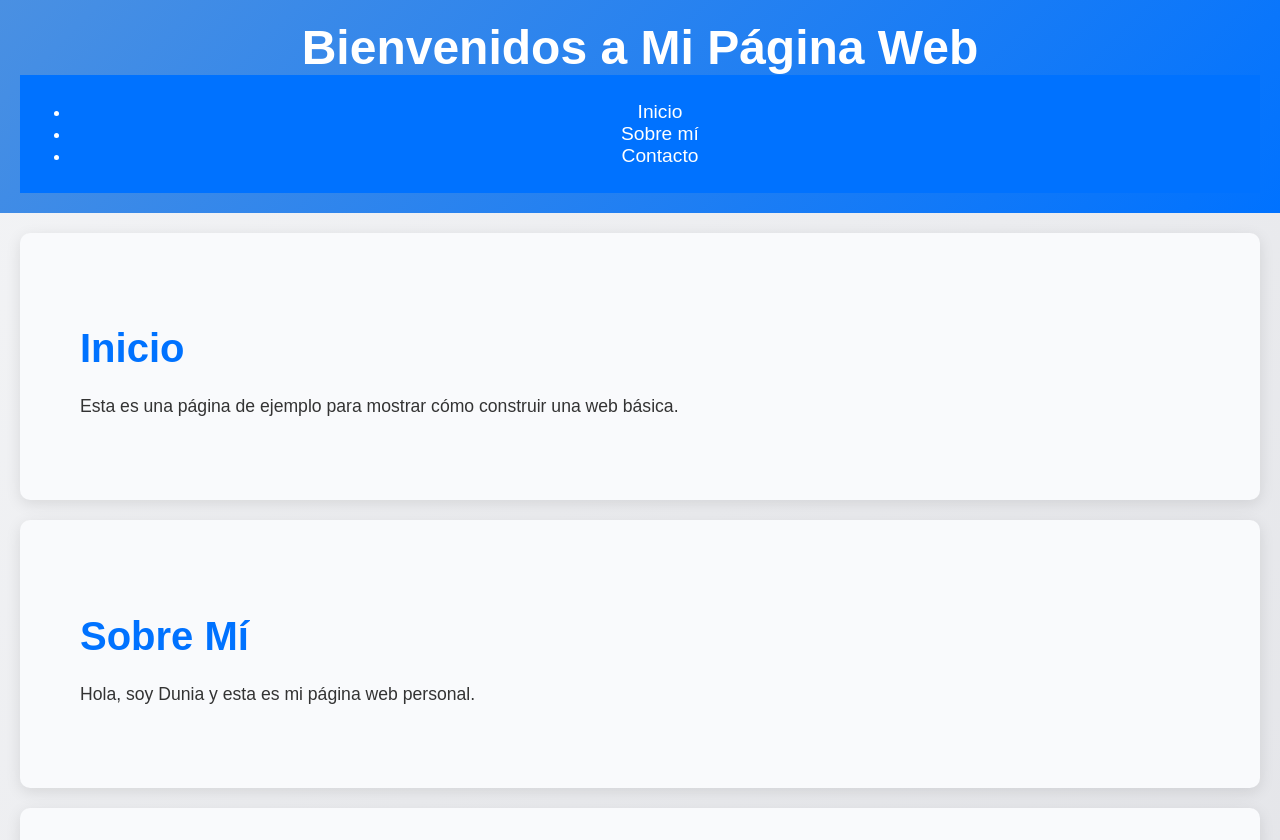
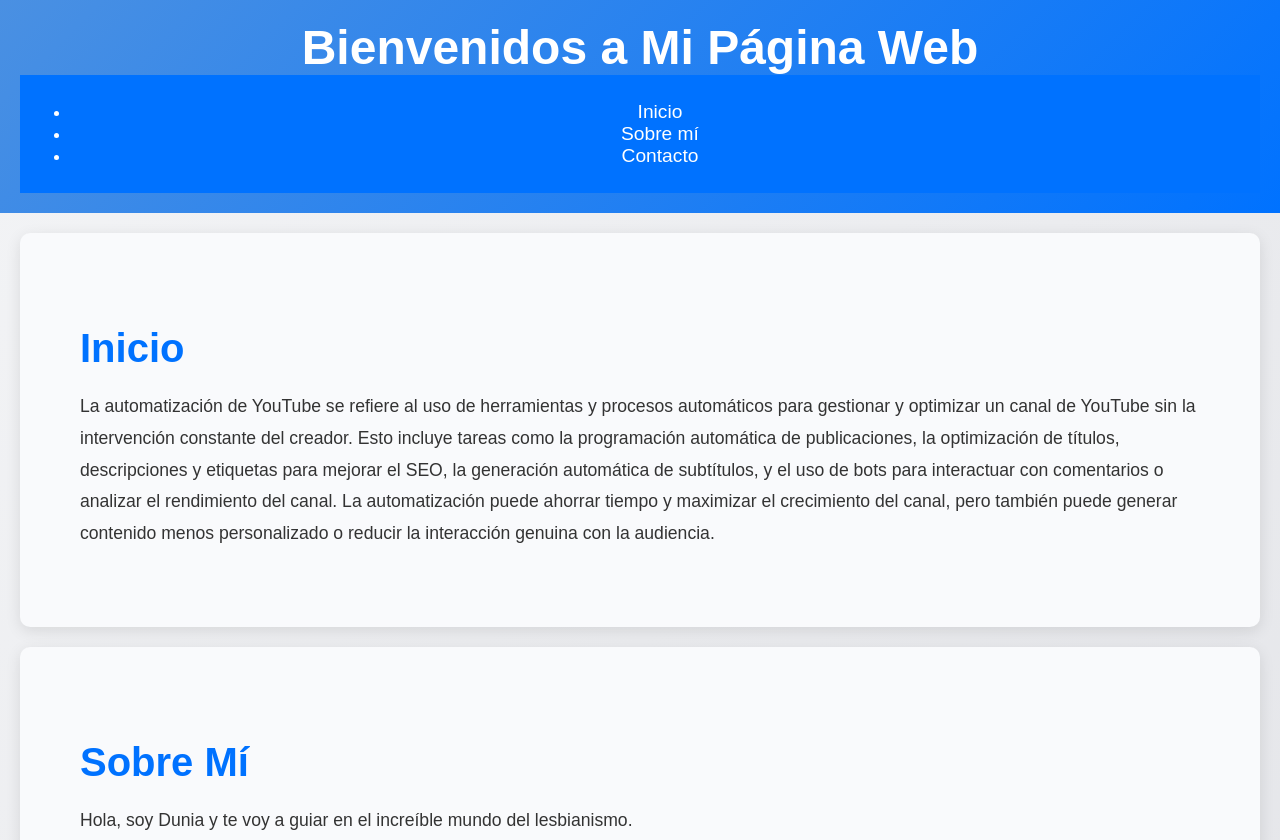
Before and after one commit to duniadhiman/automatizate, a plain HTML site: page index.html in a window 1280 px wide. Shown: the top 840 px of the page. Drawn offline with Linux system fonts and the light colour scheme.

Commit message:
Update index.html

```diff
--- a/index.html
+++ b/index.html
@@ -20,12 +20,12 @@
 
     <section id="inicio">
         <h2>Inicio</h2>
-        <p>Esta es una página de ejemplo para mostrar cómo construir una web básica.</p>
+        <p>La automatización de YouTube se refiere al uso de herramientas y procesos automáticos para gestionar y optimizar un canal de YouTube sin la intervención constante del creador. Esto incluye tareas como la programación automática de publicaciones, la optimización de títulos, descripciones y etiquetas para mejorar el SEO, la generación automática de subtítulos, y el uso de bots para interactuar con comentarios o analizar el rendimiento del canal. La automatización puede ahorrar tiempo y maximizar el crecimiento del canal, pero también puede generar contenido menos personalizado o reducir la interacción genuina con la audiencia.</p>
     </section>
 
     <section id="sobre-mi">
         <h2>Sobre Mí</h2>
-        <p>Hola, soy Dunia y esta es mi página web personal.</p>
+        <p>Hola, soy Dunia y te voy a guiar en el increíble mundo del lesbianismo.</p>
     </section>
 
     <section id="contacto">
```
